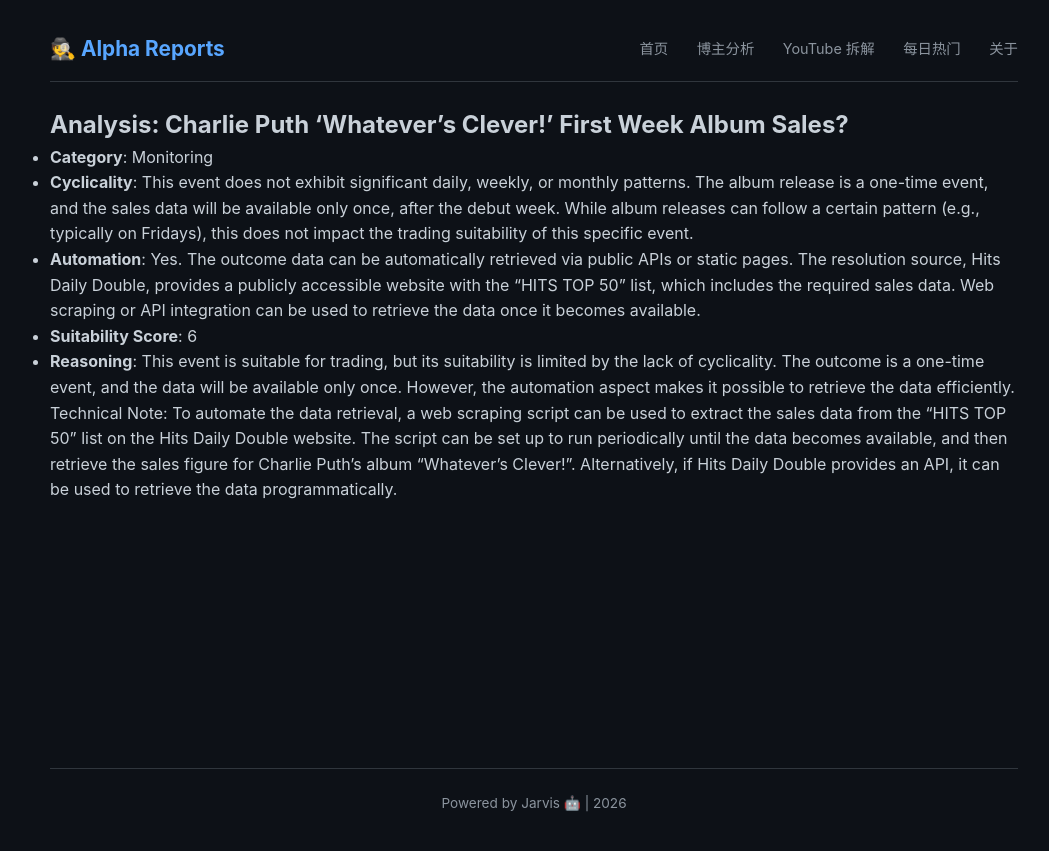
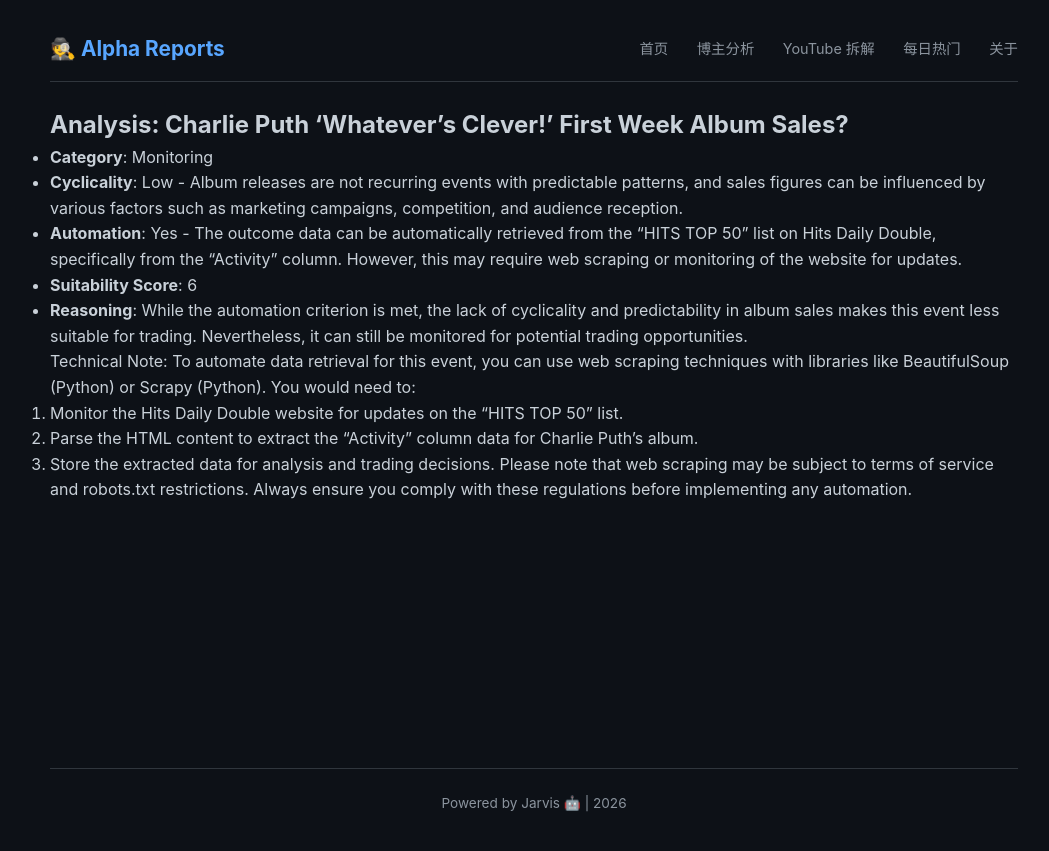
Before and after one commit to amencris073-png/crypto-alpha-reports, a Jekyll site: the page built from polymarket_analysis/monitoring/2026-02-04_charlie_puth_whatevers_clever_first_week_album_sal.md, in a window 1280 px wide. Shown: the top 851 px of the page, without its empty margins (106-1155 px from the left). Built offline with Jekyll 4.4.1, drawn with Linux system fonts in a browser that asks for light colours; our own code applies the rules of GitHub Pages for plain Markdown files.

Commit message:
Automated analysis for Charlie Puth 'Whatever's Clever!' First Week Album Sales?

```diff
--- a/polymarket_analysis/monitoring/2026-02-04_charlie_puth_whatevers_clever_first_week_album_sal.md
+++ b/polymarket_analysis/monitoring/2026-02-04_charlie_puth_whatevers_clever_first_week_album_sal.md
@@ -1,9 +1,14 @@
 ## Analysis: Charlie Puth 'Whatever's Clever!' First Week Album Sales?
 
 - **Category**: Monitoring
-- **Cyclicality**: This event does not exhibit significant daily, weekly, or monthly patterns. The album release is a one-time event, and the sales data will be available only once, after the debut week. While album releases can follow a certain pattern (e.g., typically on Fridays), this does not impact the trading suitability of this specific event.
-- **Automation**: Yes. The outcome data can be automatically retrieved via public APIs or static pages. The resolution source, Hits Daily Double, provides a publicly accessible website with the "HITS TOP 50" list, which includes the required sales data. Web scraping or API integration can be used to retrieve the data once it becomes available.
+- **Cyclicality**: Low - Album releases are not recurring events with predictable patterns, and sales figures can be influenced by various factors such as marketing campaigns, competition, and audience reception.
+- **Automation**: Yes - The outcome data can be automatically retrieved from the "HITS TOP 50" list on Hits Daily Double, specifically from the "Activity" column. However, this may require web scraping or monitoring of the website for updates.
 - **Suitability Score**: 6
-- **Reasoning**: This event is suitable for trading, but its suitability is limited by the lack of cyclicality. The outcome is a one-time event, and the data will be available only once. However, the automation aspect makes it possible to retrieve the data efficiently.
+- **Reasoning**: While the automation criterion is met, the lack of cyclicality and predictability in album sales makes this event less suitable for trading. Nevertheless, it can still be monitored for potential trading opportunities.
 
-Technical Note: To automate the data retrieval, a web scraping script can be used to extract the sales data from the "HITS TOP 50" list on the Hits Daily Double website. The script can be set up to run periodically until the data becomes available, and then retrieve the sales figure for Charlie Puth's album "Whatever's Clever!". Alternatively, if Hits Daily Double provides an API, it can be used to retrieve the data programmatically.
+Technical Note:
+To automate data retrieval for this event, you can use web scraping techniques with libraries like BeautifulSoup (Python) or Scrapy (Python). You would need to:
+1. Monitor the Hits Daily Double website for updates on the "HITS TOP 50" list.
+2. Parse the HTML content to extract the "Activity" column data for Charlie Puth's album.
+3. Store the extracted data for analysis and trading decisions.
+Please note that web scraping may be subject to terms of service and robots.txt restrictions. Always ensure you comply with these regulations before implementing any automation.
```
